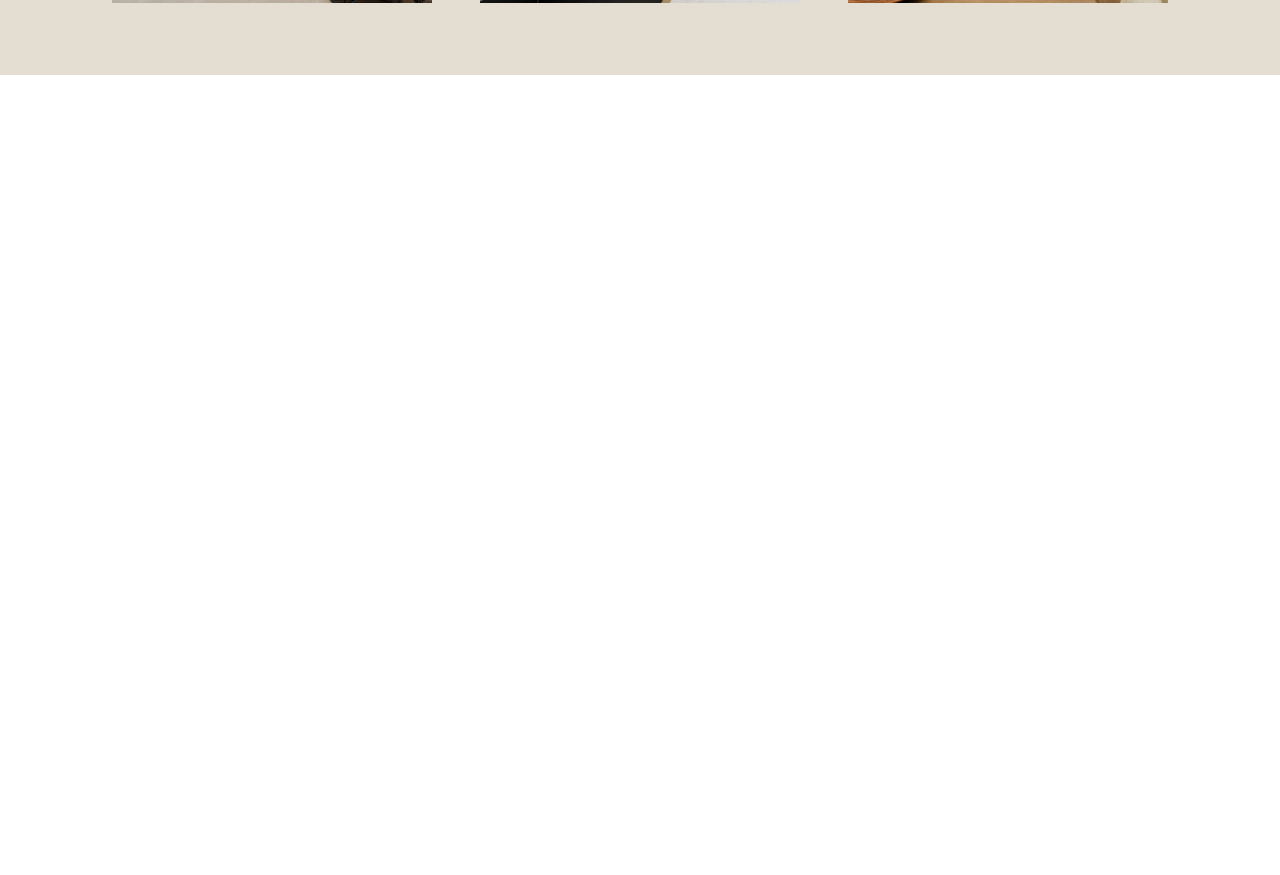
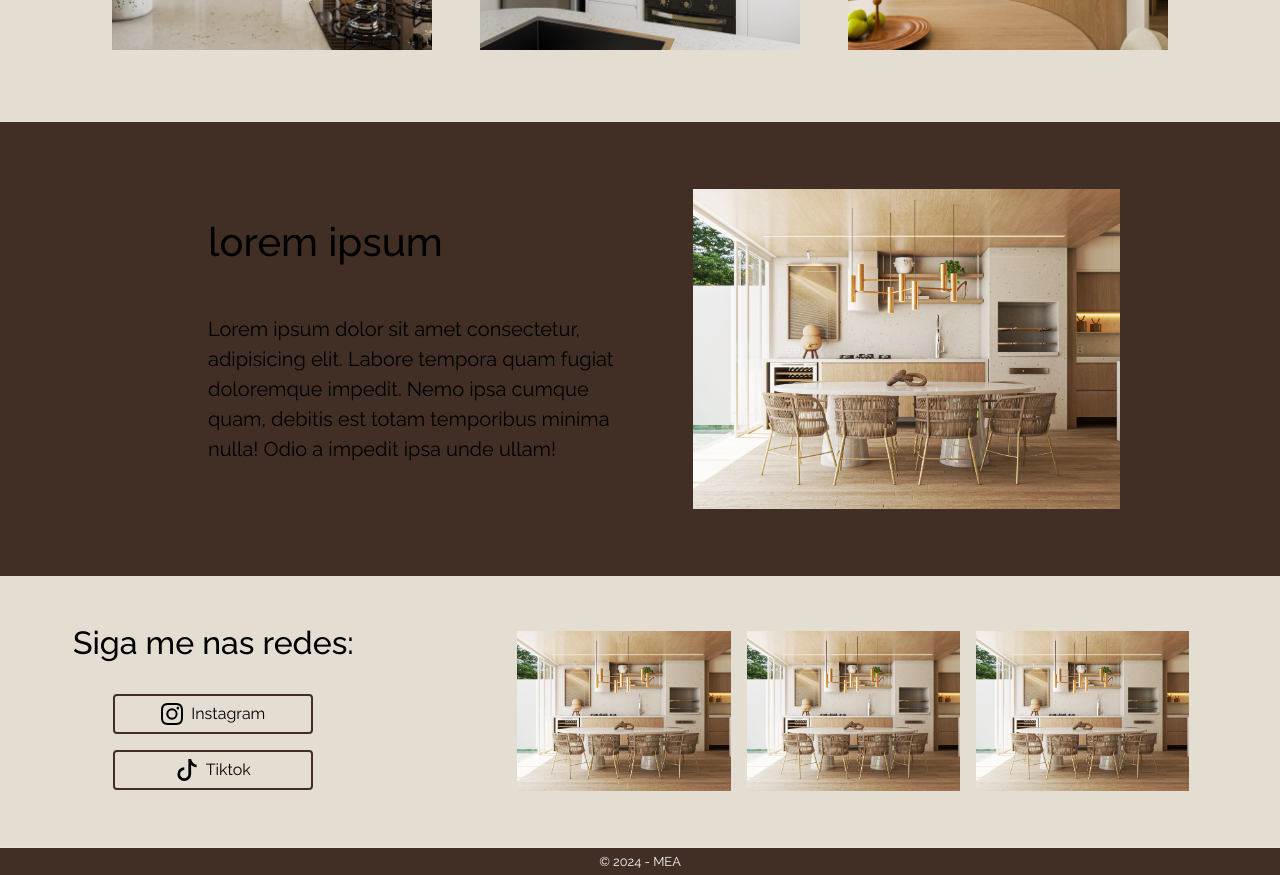
Before and after one commit to Emerson602/Ilia-arquitetura, a Vue app: page / in a window 1280 px wide. Shown: the part 940-1815 px from the top of the page. Before the commit the page ends 1015 px from the top, so only its background shows below. Built offline with nearby package versions, Linux system fonts and the light colour scheme.

Commit message:
criado os componentes footer, concept e followMe

```diff
--- /dev/null
+++ b/src/components/Concept.vue
@@ -0,0 +1,40 @@
+<template>
+    <section id="concept" class="pt-5 pb-5 col-12 d-flex flex-column flex-lg-row justify-content-center align-items-center">
+
+        <div class="p-5 col-12 col-lg-5">
+           <h2 class="fs-1">lorem ipsum</h2>
+           <p class="fs-5 mt-5">
+            Lorem ipsum dolor sit amet consectetur, adipisicing elit.
+            Labore tempora quam fugiat doloremque impedit. Nemo ipsa
+            cumque quam, debitis est totam temporibus minima nulla!
+            Odio a impedit ipsa unde ullam!
+           </p>
+        </div>
+
+        <img class="col-10 col-lg-4" :src="image" alt=""/>
+
+    </section>
+</template>
+
+<script>
+export default {
+  name: 'Concept',
+  data() {
+    return {
+        image: require('@/assets/4.webp')
+    };
+  },
+  methods: {
+
+  },
+  mounted() {
+
+  }
+}
+</script>
+
+<style scoped>
+#concept {
+    background-color: var(--cocoa);
+}
+</style>
--- /dev/null
+++ b/src/components/FollowMe.vue
@@ -0,0 +1,74 @@
+<template>
+
+    <section id="follow-me" class="p-0 pt-5 pb-5 d-flex flex-column flex-lg-row justify-content-center align-items-center">
+
+        <div class="col-12 col-lg-4 d-flex flex-column justify-content-center align-items-center">
+            <h3 class="fs-2 mt-3 mt-lg-0">Siga me nas redes:</h3>
+            <div class="mt-3 col-12 d-flex justify-content-center align-items-center flex-wrap">
+                <a :href="link_instagram" target="_blank" class="rounded m-2 d-flex justify-content-center align-items-center">
+                    <svg xmlns="http://www.w3.org/2000/svg" width="22" height="22" fill="currentColor" class="m-1 bi bi-instagram" viewBox="0 0 16 16">
+                        <path d="M8 0C5.829 0 5.556.01 4.703.048 3.85.088 3.269.222 2.76.42a3.9 3.9 0 0 0-1.417.923A3.9 3.9 0 0 0 .42 2.76C.222 3.268.087 3.85.048 4.7.01 5.555 0 5.827 0 8.001c0 2.172.01 2.444.048 3.297.04.852.174 1.433.372 1.942.205.526.478.972.923 1.417.444.445.89.719 1.416.923.51.198 1.09.333 1.942.372C5.555 15.99 5.827 16 8 16s2.444-.01 3.298-.048c.851-.04 1.434-.174 1.943-.372a3.9 3.9 0 0 0 1.416-.923c.445-.445.718-.891.923-1.417.197-.509.332-1.09.372-1.942C15.99 10.445 16 10.173 16 8s-.01-2.445-.048-3.299c-.04-.851-.175-1.433-.372-1.941a3.9 3.9 0 0 0-.923-1.417A3.9 3.9 0 0 0 13.24.42c-.51-.198-1.092-.333-1.943-.372C10.443.01 10.172 0 7.998 0zm-.717 1.442h.718c2.136 0 2.389.007 3.232.046.78.035 1.204.166 1.486.275.373.145.64.319.92.599s.453.546.598.92c.11.281.24.705.275 1.485.039.843.047 1.096.047 3.231s-.008 2.389-.047 3.232c-.035.78-.166 1.203-.275 1.485a2.5 2.5 0 0 1-.599.919c-.28.28-.546.453-.92.598-.28.11-.704.24-1.485.276-.843.038-1.096.047-3.232.047s-2.39-.009-3.233-.047c-.78-.036-1.203-.166-1.485-.276a2.5 2.5 0 0 1-.92-.598 2.5 2.5 0 0 1-.6-.92c-.109-.281-.24-.705-.275-1.485-.038-.843-.046-1.096-.046-3.233s.008-2.388.046-3.231c.036-.78.166-1.204.276-1.486.145-.373.319-.64.599-.92s.546-.453.92-.598c.282-.11.705-.24 1.485-.276.738-.034 1.024-.044 2.515-.045zm4.988 1.328a.96.96 0 1 0 0 1.92.96.96 0 0 0 0-1.92m-4.27 1.122a4.109 4.109 0 1 0 0 8.217 4.109 4.109 0 0 0 0-8.217m0 1.441a2.667 2.667 0 1 1 0 5.334 2.667 2.667 0 0 1 0-5.334"/>
+                    </svg>
+                    <span class="fs-6 m-1">Instagram</span>
+                </a>
+                <a :href="link_tiktok" target="_blank" class="rounded m-2 d-flex justify-content-center align-items-center">
+                    <svg xmlns="http://www.w3.org/2000/svg" width="22" height="22" fill="currentColor" class="m-1 bi bi-tiktok" viewBox="0 0 16 16">
+                        <path d="M9 0h1.98c.144.715.54 1.617 1.235 2.512C12.895 3.389 13.797 4 15 4v2c-1.753 0-3.07-.814-4-1.829V11a5 5 0 1 1-5-5v2a3 3 0 1 0 3 3z"/>
+                    </svg>
+                    <span class="fs-6 m-1">Tiktok</span>
+                </a>
+            </div>
+        </div>
+
+        <div class="col-12 col-lg-8 d-flex flex-column flex-lg-row justify-content-center align-items-center">
+            <img class="col-10 col-lg-3 mt-5 m-lg-2 mt-lg-0 mb-lg-0" :src="image" alt=""/>
+            <img class="col-10 col-lg-3 mt-3 m-lg-2 mt-lg-0 mb-lg-0" :src="image" alt=""/>
+            <img class="col-10 col-lg-3 mt-3 m-lg-2 mt-lg-0 mb-lg-0" :src="image" alt=""/>
+        </div>
+    </section>
+
+</template>
+
+<script>
+export default {
+  name: 'FollowMe',
+  data() {
+    return {
+        image: require('@/assets/4.webp'),
+        link_instagram: 'https://www.instagram.com/magdaemiliaarquitetura/',
+        link_tiktok: 'https://www.tiktok.com/@mahemiliaarq?_t=8mvejGJJktZ&_r=1',
+    };
+  },
+  methods: {
+
+  },
+  mounted() {
+
+  }
+}
+</script>
+
+<style scoped>
+
+#follow-me {
+    background-color: var(--pearl-bush);
+}
+
+#follow-me a {
+    text-decoration: none;
+    background-color: var(--pearl-bush);
+    border: solid 2px var(--cocoa);
+    height: 40px;
+    width: 200px;
+}
+
+#follow-me a:hover {
+    background-color: var(--cocoa);
+    transition: 1s;
+}
+
+a:hover svg, a:hover span {
+    fill: #fff !important;
+    color: #fff;
+}
+</style>
--- /dev/null
+++ b/src/components/Footer.vue
@@ -0,0 +1,40 @@
+<template>
+    <footer id="footer" class="pt-1 pb-1 text-center">
+
+    </footer>
+</template>
+
+<script>
+export default {
+  name: 'Footer',
+  data() {
+    return {
+        name: "Footer",
+    }
+  },
+  methods: {
+    showCurrentYear() {
+      const footer = document.querySelector('#footer')
+      const currentYear = new Date().getFullYear();
+      if(footer) {
+        footer.innerHTML = `<span class="text-light"> &copy; ${currentYear} - MEA</span>`;
+      }
+    },
+  },
+  mounted() {
+    this.showCurrentYear();
+  },
+}
+</script>
+
+<style scoped>
+    #footer {
+        background-color: var(--cocoa);
+        border-top: solid 2px var(--coconut);
+        text-transform: uppercase;
+        font-size: 0.8rem;
+    }
+
+
+
+</style>
--- a/src/components/MostRecent.vue
+++ b/src/components/MostRecent.vue
@@ -1,6 +1,9 @@
 <template>
-    <section id="most-recent" class="col-12 pt-5 pb-5 d-flex flex-row justify-content-center align-items-center flex-wrap">
+    <section id="most-recent" class="pt-5 pb-5">
 
+        <h3 class="fs-2 mt-3 mt-lg-0 text-center">Mais recentes:</h3>
+
+        <div class="col-12 d-flex flex-row justify-content-center align-items-center flex-wrap">
             <div id="container-overlay" class="position-relative col-10 col-sm-7 col-md-5 col-lg-3 m-4 d-flex justify-content-center align-items-center">
                 <div id="overlay" class="p-2 position-absolute d-flex flex-column justify-content-center align-items-center col-10 col-sm-7 col-md-5 col-lg-3">
                     <span>lorem ipsum</span>
@@ -21,6 +24,8 @@
                 </div>
                 <img class="col-12" src="../assets/3.webp">
             </div>
+        </div>
+
 
     </section>
 </template>
--- a/src/components/Nav.vue
+++ b/src/components/Nav.vue
@@ -11,7 +11,7 @@
 
   <script>
   export default {
-    name: 'NavDesktop',
+    name: 'Nav',
   }
   </script>
 
--- a/src/components/SocialMediaInHeader.vue
+++ b/src/components/SocialMediaInHeader.vue
@@ -1,13 +1,13 @@
 <template>
     <div id="social-media-header" class="p-0 p-lg-3 pt-lg-0 pb-lg-0 d-flex justify-content-center justify-content-lg-end align-items-center">
+        <a :href="link_instagram" target="_blank">
+            <svg xmlns="http://www.w3.org/2000/svg" width="25" height="25" fill="currentColor" class="m-2 mt-1 mb-1 bi bi-instagram" viewBox="0 0 16 16">
+                <path d="M8 0C5.829 0 5.556.01 4.703.048 3.85.088 3.269.222 2.76.42a3.9 3.9 0 0 0-1.417.923A3.9 3.9 0 0 0 .42 2.76C.222 3.268.087 3.85.048 4.7.01 5.555 0 5.827 0 8.001c0 2.172.01 2.444.048 3.297.04.852.174 1.433.372 1.942.205.526.478.972.923 1.417.444.445.89.719 1.416.923.51.198 1.09.333 1.942.372C5.555 15.99 5.827 16 8 16s2.444-.01 3.298-.048c.851-.04 1.434-.174 1.943-.372a3.9 3.9 0 0 0 1.416-.923c.445-.445.718-.891.923-1.417.197-.509.332-1.09.372-1.942C15.99 10.445 16 10.173 16 8s-.01-2.445-.048-3.299c-.04-.851-.175-1.433-.372-1.941a3.9 3.9 0 0 0-.923-1.417A3.9 3.9 0 0 0 13.24.42c-.51-.198-1.092-.333-1.943-.372C10.443.01 10.172 0 7.998 0zm-.717 1.442h.718c2.136 0 2.389.007 3.232.046.78.035 1.204.166 1.486.275.373.145.64.319.92.599s.453.546.598.92c.11.281.24.705.275 1.485.039.843.047 1.096.047 3.231s-.008 2.389-.047 3.232c-.035.78-.166 1.203-.275 1.485a2.5 2.5 0 0 1-.599.919c-.28.28-.546.453-.92.598-.28.11-.704.24-1.485.276-.843.038-1.096.047-3.232.047s-2.39-.009-3.233-.047c-.78-.036-1.203-.166-1.485-.276a2.5 2.5 0 0 1-.92-.598 2.5 2.5 0 0 1-.6-.92c-.109-.281-.24-.705-.275-1.485-.038-.843-.046-1.096-.046-3.233s.008-2.388.046-3.231c.036-.78.166-1.204.276-1.486.145-.373.319-.64.599-.92s.546-.453.92-.598c.282-.11.705-.24 1.485-.276.738-.034 1.024-.044 2.515-.045zm4.988 1.328a.96.96 0 1 0 0 1.92.96.96 0 0 0 0-1.92m-4.27 1.122a4.109 4.109 0 1 0 0 8.217 4.109 4.109 0 0 0 0-8.217m0 1.441a2.667 2.667 0 1 1 0 5.334 2.667 2.667 0 0 1 0-5.334"/>
+            </svg>
+        </a>
         <a :href="link_tiktok" target="_blank">
             <svg xmlns="http://www.w3.org/2000/svg" width="25" height="25" fill="currentColor" class="m-2 mt-1 mb-1 bi bi-tiktok" viewBox="0 0 16 16">
                 <path d="M9 0h1.98c.144.715.54 1.617 1.235 2.512C12.895 3.389 13.797 4 15 4v2c-1.753 0-3.07-.814-4-1.829V11a5 5 0 1 1-5-5v2a3 3 0 1 0 3 3z"/>
-            </svg>
-        </a>
-        <a :href="link_instagram" target="_blank">
-            <svg xmlns="http://www.w3.org/2000/svg" width="25" height="25" fill="currentColor" class="m-2 mt-1 mb-1 bi bi-instagram" viewBox="0 0 16 16">
-                <path d="M8 0C5.829 0 5.556.01 4.703.048 3.85.088 3.269.222 2.76.42a3.9 3.9 0 0 0-1.417.923A3.9 3.9 0 0 0 .42 2.76C.222 3.268.087 3.85.048 4.7.01 5.555 0 5.827 0 8.001c0 2.172.01 2.444.048 3.297.04.852.174 1.433.372 1.942.205.526.478.972.923 1.417.444.445.89.719 1.416.923.51.198 1.09.333 1.942.372C5.555 15.99 5.827 16 8 16s2.444-.01 3.298-.048c.851-.04 1.434-.174 1.943-.372a3.9 3.9 0 0 0 1.416-.923c.445-.445.718-.891.923-1.417.197-.509.332-1.09.372-1.942C15.99 10.445 16 10.173 16 8s-.01-2.445-.048-3.299c-.04-.851-.175-1.433-.372-1.941a3.9 3.9 0 0 0-.923-1.417A3.9 3.9 0 0 0 13.24.42c-.51-.198-1.092-.333-1.943-.372C10.443.01 10.172 0 7.998 0zm-.717 1.442h.718c2.136 0 2.389.007 3.232.046.78.035 1.204.166 1.486.275.373.145.64.319.92.599s.453.546.598.92c.11.281.24.705.275 1.485.039.843.047 1.096.047 3.231s-.008 2.389-.047 3.232c-.035.78-.166 1.203-.275 1.485a2.5 2.5 0 0 1-.599.919c-.28.28-.546.453-.92.598-.28.11-.704.24-1.485.276-.843.038-1.096.047-3.232.047s-2.39-.009-3.233-.047c-.78-.036-1.203-.166-1.485-.276a2.5 2.5 0 0 1-.92-.598 2.5 2.5 0 0 1-.6-.92c-.109-.281-.24-.705-.275-1.485-.038-.843-.046-1.096-.046-3.233s.008-2.388.046-3.231c.036-.78.166-1.204.276-1.486.145-.373.319-.64.599-.92s.546-.453.92-.598c.282-.11.705-.24 1.485-.276.738-.034 1.024-.044 2.515-.045zm4.988 1.328a.96.96 0 1 0 0 1.92.96.96 0 0 0 0-1.92m-4.27 1.122a4.109 4.109 0 1 0 0 8.217 4.109 4.109 0 0 0 0-8.217m0 1.441a2.667 2.667 0 1 1 0 5.334 2.667 2.667 0 0 1 0-5.334"/>
             </svg>
         </a>
     </div>
@@ -39,6 +39,10 @@ export default {
     background-color: var(--cocoa);
 }
 
+a {
+    outline: none !important;
+}
+
 svg {
     fill: #fff;
 }
--- a/src/views/HomeView.vue
+++ b/src/views/HomeView.vue
@@ -2,6 +2,9 @@
   <div id="home">
     <ImageTransitionContainer />
     <MostRecent />
+    <Concept />
+    <FollowMe />
+    <Footer />
   </div>
 </template>
 
@@ -11,12 +14,19 @@
 
 import ImageTransitionContainer from '@/components/ImageTransitionContainer.vue';
 import MostRecent from '@/components/MostRecent.vue';
+import Concept from '@/components/Concept.vue';
+import FollowMe from '@/components/FollowMe.vue';
+
+import Footer from '@/components/Footer.vue';
 
   export default {
     name: 'HomeView',
     components: {
       ImageTransitionContainer,
       MostRecent,
+      Concept,
+      FollowMe,
+      Footer,
     }
   }
 </script>
```
Also changed, not shown: src/assets/4.webp (added). Lines whose indentation alone changed are shown as unchanged.
